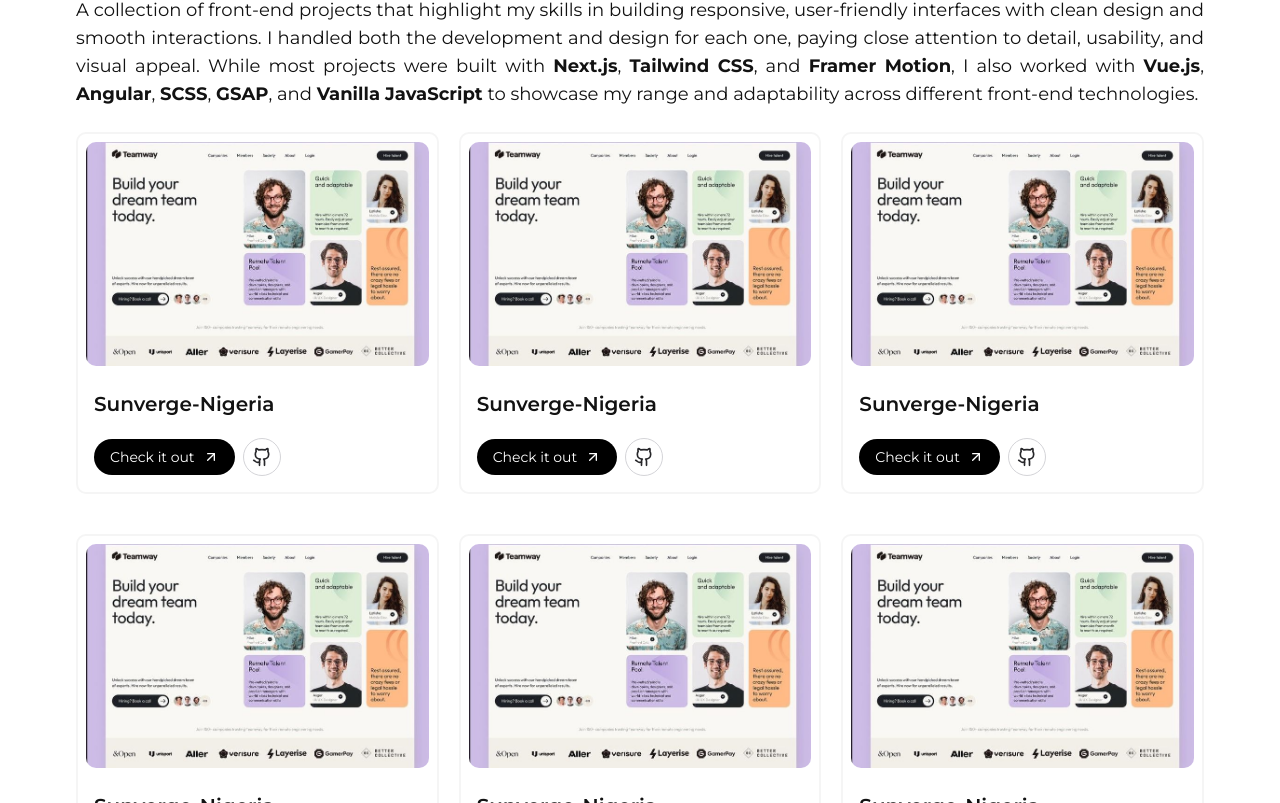
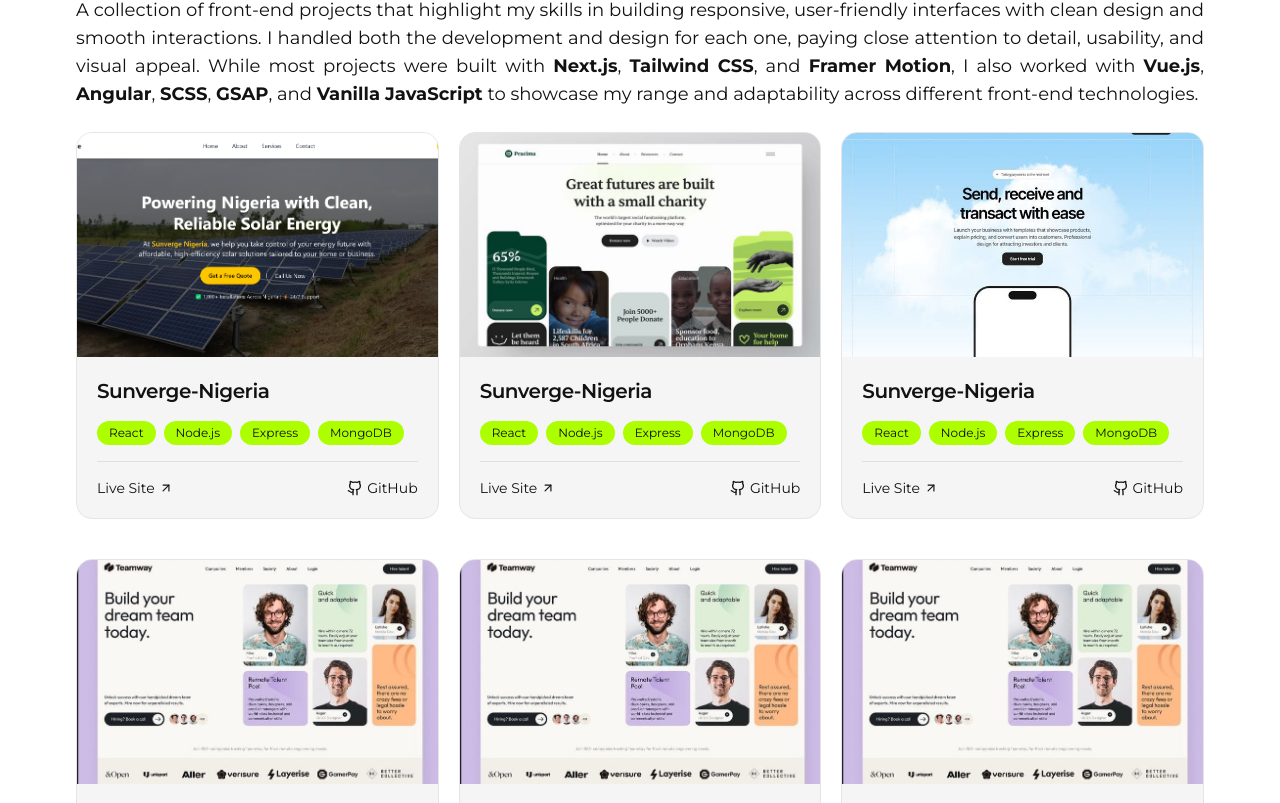
Before and after one commit to FrancisOvberedjo/portfolio, a Next.js app: page / in a window 1280 px wide. Shown: the part 1837-2640 px from the top of the page. Built offline with nearby package versions, Linux system fonts and the light colour scheme.

Commit message:
card changes

```diff
--- a/src/components/general/ProjectCard.tsx
+++ b/src/components/general/ProjectCard.tsx
@@ -1,63 +1,88 @@
 'use client';
 
-import { Github, ArrowUpRight} from 'lucide-react';
+import { Github, ArrowUpRight } from 'lucide-react';
 import Image from 'next/image';
 import Link from 'next/link';
+import { motion } from 'framer-motion';
 
 type ProjectCardProps = {
   title: string;
   image: string;
-  slug: string; // used for /projects/[slug]
+  slug: string;
   liveUrl: string;
   githubUrl: string;
+  tags: string[];
 };
 
-const ProjectCard = ({ title, image, slug, liveUrl, githubUrl }: ProjectCardProps) => {
+const ProjectCard = ({
+  title,
+  image,
+  slug,
+  liveUrl,
+  githubUrl,
+  tags,
+}: ProjectCardProps) => {
   return (
-    <div className="w-full max-w-sm border-2 border-light-gray rounded-[10px]  overflow-hiddden">
-      {/* Image that links to the dynamic project page */}
-      <div className='p-2 '>
+    <motion.div
+      whileHover={{ y: -4, boxShadow: '0 12px 30px rgba(0,0,0,0.1)' }}
+      transition={{ type: 'spring', stiffness: 300 }}
+      className="bg-[#F5F5F5] dark:bg-[#2B2B2B] text-[#121212] dark:text-[#F5F5F5] border border-[#e5e5e5] dark:border-[#3a3a3a] rounded-2xl overflow-hidden transition-all duration-300"
+    >
+      {/* Image */}
       <Link href={`/projects/${slug}`}>
         <Image
           src={image}
           alt={title}
-          width={400}
-          height={250}
-          className="w-full h-56 object-cover rounded-[10px] cursor-pointer"
-
+          width={600}
+          height={400}
+          className="w-full h-56 object-cover transition-transform duration-500 hover:scale-[1.02]"
         />
       </Link>
-      </div>
 
-      <div className="p-4 flex flex-col gap-3">
+      {/* Content */}
+      <div className="p-5 flex flex-col gap-4">
         {/* Title */}
-        <h3 className="text-xl font-semibold">{title}</h3>
+        <Link href={`/projects/${slug}`}>
+          <h3 className="text-xl font-semibold tracking-tight hover:underline">
+            {title}
+          </h3>
+        </Link>
 
-        {/* Buttons */}
-        <div className="flex items-center gap-2 mt-2">
-          {/* Check it out */}
+        {/* Tags */}
+        <div className="flex flex-wrap gap-2 text-xs font-medium">
+          {tags.map((tag, i) => (
+            <span
+              key={i}
+              className="bg-[#ADFF00] text-[#121212] px-3 py-1 rounded-full"
+            >
+              {tag}
+            </span>
+          ))}
+        </div>
+
+        {/* Actions */}
+        <div className="flex items-center justify-between border-t border-[#e0e0e0] dark:border-[#3a3a3a] pt-4 text-sm font-medium">
           <a
             href={liveUrl}
             target="_blank"
             rel="noopener noreferrer"
-            className="inline-flex items-center gap-2 px-4 py-2 rounded-full bg-black text-white text-sm font-medium hover:bg-zinc-800 transition"
+            className="inline-flex items-center gap-1 hover:text-[#754AF8] transition"
           >
-            Check it out
-            <ArrowUpRight size={16} className="text-white" />
+            Live Site <ArrowUpRight size={14} />
           </a>
 
-          {/* GitHub Icon */}
           <a
             href={githubUrl}
             target="_blank"
             rel="noopener noreferrer"
-            className="p-2 rounded-full border border-zinc-300 dark:border-zinc-700 hover:bg-zinc-100 dark:hover:bg-zinc-800 transition"
+            className="inline-flex items-center gap-1 hover:text-[#754AF8] transition"
           >
-            <Github size={20} className="text-zinc-800 dark:text-white" />
+            <Github size={16} />
+            GitHub
           </a>
         </div>
       </div>
-    </div>
+    </motion.div>
   );
 };
 
--- a/src/sections/home/Projects.tsx
+++ b/src/sections/home/Projects.tsx
@@ -14,11 +14,29 @@ const Projects = () => {
 
             <ProjectCard
                 title='Sunverge-Nigeria'
-                image='/assets/projectimg/webimg1.jpg'
+                image='/assets/projectimg/sunverge.png'
+                slug='/projects'
+                liveUrl='https://sunvergenigeria.vercel.app'
+                githubUrl='https://github.com/FrancisOvberedjo/sunverge-nigeria'
+                tags={['React', 'Node.js', 'Express', 'MongoDB']}
+
+                />
+            <ProjectCard
+                title='Sunverge-Nigeria'
+                image='/assets/projectimg/webimg2.jpg'
                 slug='/projects'
                 liveUrl='https://sunvergenigeria.vercel.app'
                 githubUrl='https://github.com/francisovberedjo/portfolio'
+                tags={['React', 'Node.js', 'Express', 'MongoDB']}
+                />
 
+            <ProjectCard
+                title='Sunverge-Nigeria'
+                image='/assets/projectimg/webimg3.jpg'
+                slug='/projects'
+                liveUrl='https://sunvergenigeria.vercel.app'
+                githubUrl='https://github.com/francisovberedjo/portfolio'
+                tags={['React', 'Node.js', 'Express', 'MongoDB']}
                 />
             <ProjectCard
                 title='Sunverge-Nigeria'
@@ -26,7 +44,15 @@ const Projects = () => {
                 slug='/projects'
                 liveUrl='https://sunvergenigeria.vercel.app'
                 githubUrl='https://github.com/francisovberedjo/portfolio'
-
+                tags={['React', 'Node.js', 'Express', 'MongoDB']}
+                />
+            <ProjectCard
+                title='Sunverge-Nigeria'
+                image='/assets/projectimg/webimg1.jpg'
+                slug='/projects'
+                liveUrl='https://sunvergenigeria.vercel.app'
+                githubUrl='https://github.com/francisovberedjo/portfolio'
+                tags={['React', 'Node.js', 'Express', 'MongoDB']}
                 />
 
             <ProjectCard
@@ -35,32 +61,7 @@ const Projects = () => {
                 slug='/projects'
                 liveUrl='https://sunvergenigeria.vercel.app'
                 githubUrl='https://github.com/francisovberedjo/portfolio'
-
-                />
-            <ProjectCard
-                title='Sunverge-Nigeria'
-                image='/assets/projectimg/webimg1.jpg'
-                slug='/projects'
-                liveUrl='https://sunvergenigeria.vercel.app'
-                githubUrl='https://github.com/francisovberedjo/portfolio'
-
-                />
-            <ProjectCard
-                title='Sunverge-Nigeria'
-                image='/assets/projectimg/webimg1.jpg'
-                slug='/projects'
-                liveUrl='https://sunvergenigeria.vercel.app'
-                githubUrl='https://github.com/francisovberedjo/portfolio'
-
-                />
-
-            <ProjectCard
-                title='Sunverge-Nigeria'
-                image='/assets/projectimg/webimg1.jpg'
-                slug='/projects'
-                liveUrl='https://sunvergenigeria.vercel.app'
-                githubUrl='https://github.com/francisovberedjo/portfolio'
-
+                tags={['React', 'Node.js', 'Express', 'MongoDB']}
                 />
         </div>
     </section>
```
Also changed, not shown: public/assets/projectimg/sunverge.png (added).
